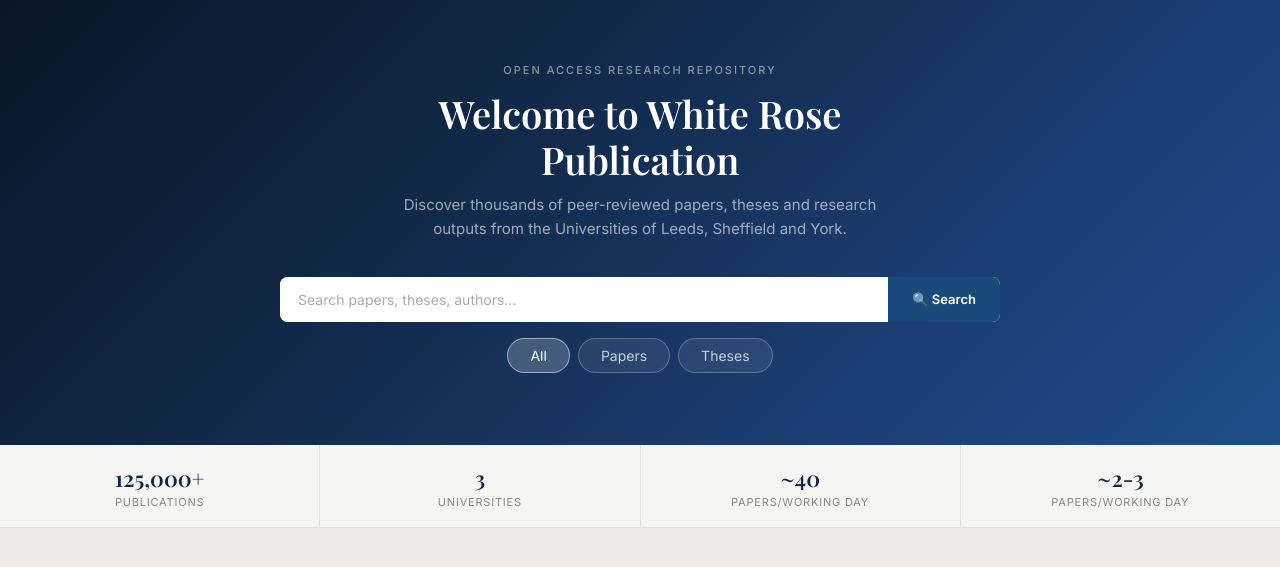
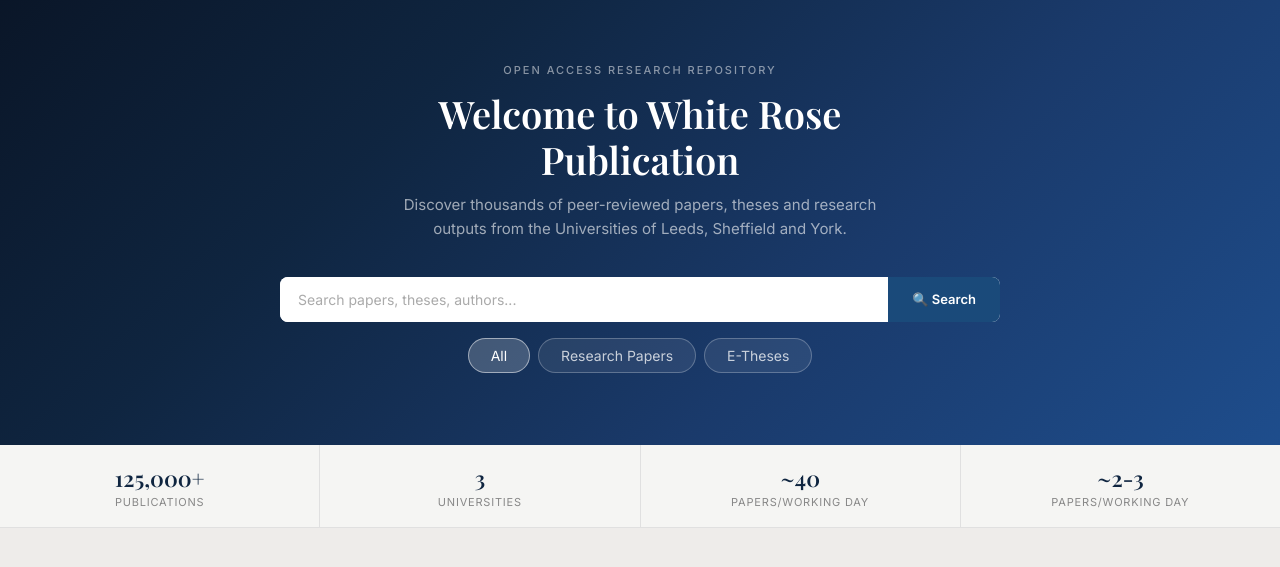
Before and after one commit to farzanajoe/White-Rose-Dashboard, a Flask app: page / in a window 1280 px wide. Shown: the part 165-732 px from the top of the page. Run offline with Flask 3, Linux system fonts and the light colour scheme; parts of the project's set-up code (start-up, migrations or seed data) failed here and were passed over; some web fonts are replaced.

Commit message:
Changed the names

```diff
--- a/templates/index.html
+++ b/templates/index.html
@@ -49,8 +49,8 @@
 
     <div class="search-filters">
       <div class="filter-chip active">All</div>
-      <div class="filter-chip">Papers</div>
-      <div class="filter-chip">Theses</div>
+      <div class="filter-chip">Research Papers</div>
+      <div class="filter-chip">E-Theses</div>
     </div>
   </section>
 
```
